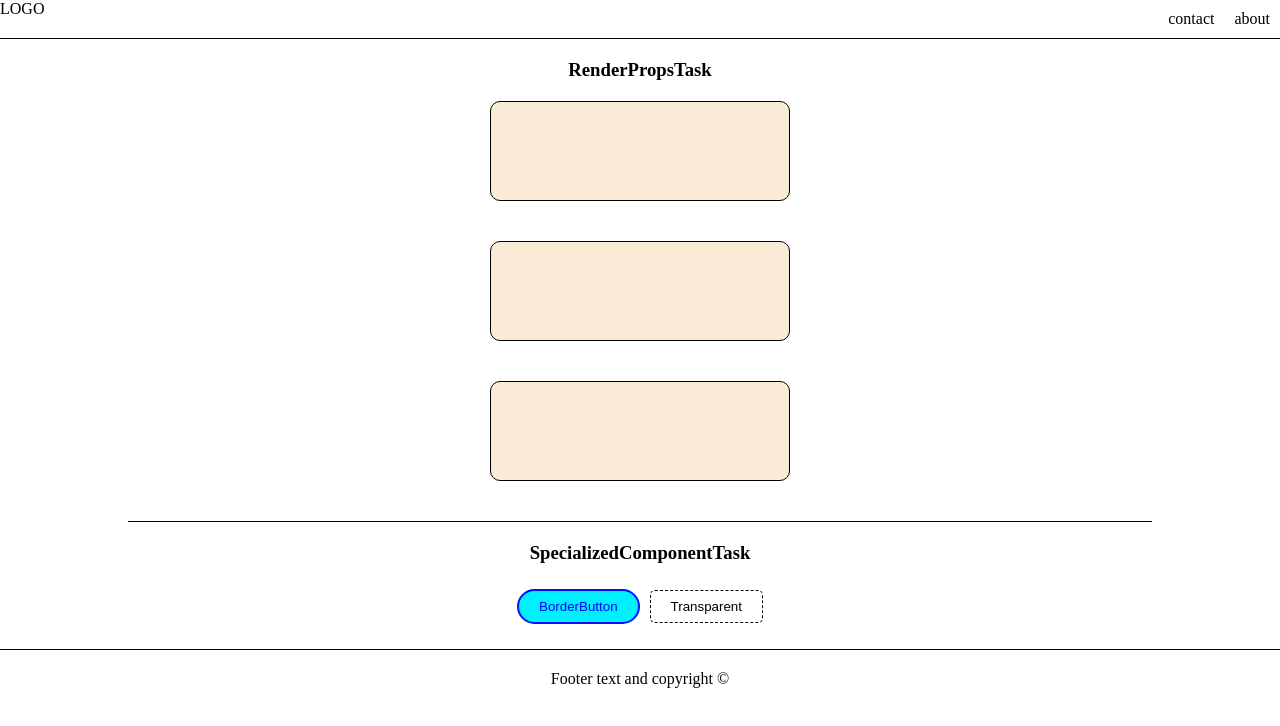
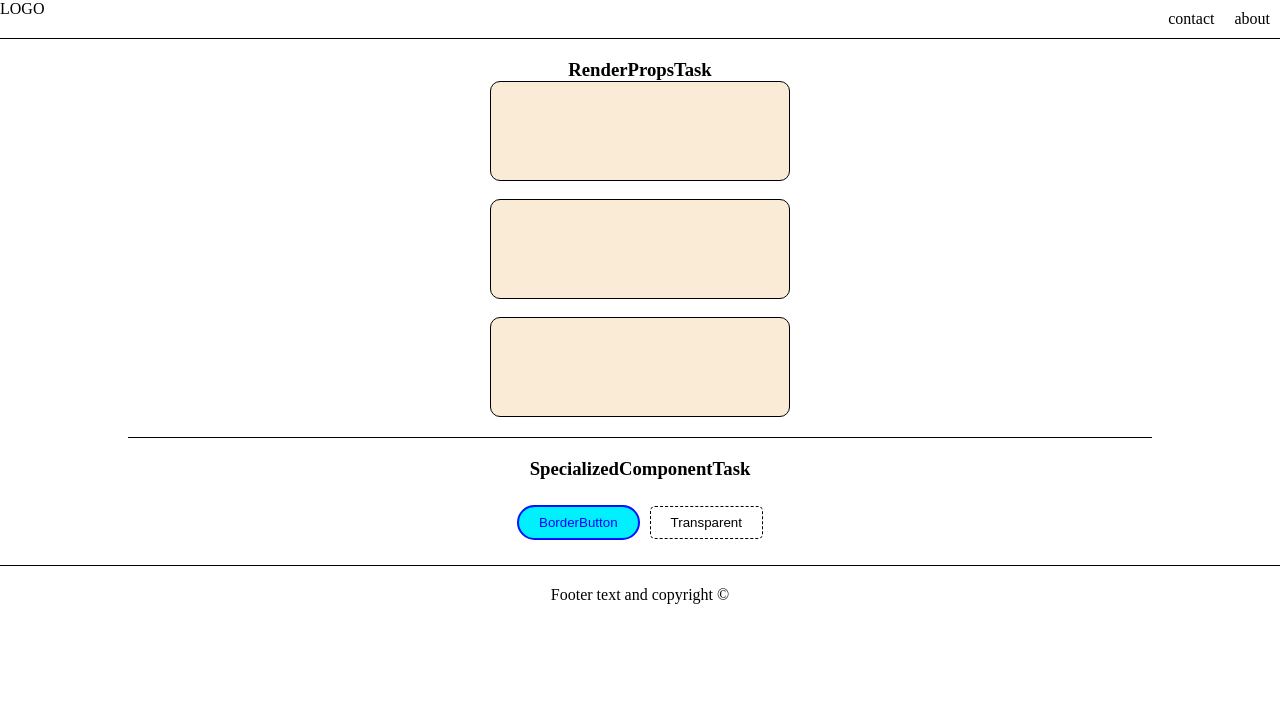
Before and after one commit to tomaszbilka/kn-portfolio, a React (Vite) app: page /contact in a window 1280 px wide. Shown: the top 726 px of the page. Built offline with nearby package versions, Linux system fonts and the light colour scheme.

Commit message:
add floating title to RenderPropsTask

```diff
--- a/src/components/RenderPropsTask/Hover.tsx
+++ b/src/components/RenderPropsTask/Hover.tsx
@@ -1,18 +1,29 @@
 import { ReactNode, useState } from 'react';
 
+type TMouse = {
+  x: number;
+  y: number;
+};
+
 type TProps = {
-  render: (isHover: boolean) => ReactNode;
+  render: (isHover: boolean, position: TMouse) => ReactNode;
 };
 
 const Hover = ({ render }: TProps) => {
-  const [isHover, setIsHoover] = useState(false);
-  const mouseOver = () => setIsHoover(true);
-  const mouseOut = () => setIsHoover(false);
+  const [isHover, setIsHoover] = useState<boolean>(false);
+  const [mousePosition, setMousePosition] = useState<TMouse>({ x: 0, y: 0 });
+
+  const mouseMove = (event: React.MouseEvent<HTMLDivElement>) =>
+    setMousePosition((prev) => ({ ...prev, x: event.clientX, y: event.clientY }));
 
   return (
     // eslint-disable-next-line jsx-a11y/mouse-events-have-key-events
-    <div onMouseOver={mouseOver} onMouseOut={mouseOut}>
-      {render(isHover)}
+    <div
+      onMouseEnter={() => setIsHoover(true)}
+      onMouseLeave={() => setIsHoover(false)}
+      onMouseMove={mouseMove}
+    >
+      {render(isHover, mousePosition)}
     </div>
   );
 };
--- a/src/components/RenderPropsTask/Rectangle.module.css
+++ b/src/components/RenderPropsTask/Rectangle.module.css
@@ -6,7 +6,6 @@
   display: flex;
   height: 100px;
   justify-content: center;
-  margin: 20px 10px;
   width: 300px;
 }
 
--- a/src/components/RenderPropsTask/Rectangle.tsx
+++ b/src/components/RenderPropsTask/Rectangle.tsx
@@ -2,11 +2,26 @@ import styles from './Rectangle.module.css';
 
 type TProps = {
   isHover: boolean;
+  mousePosition: { x: number; y: number };
   title: string;
 };
 
-const Rectangle = ({ isHover, title }: TProps) => {
-  return <div className={styles.rectangle}>{isHover && <p>{title}</p>}</div>;
+const Rectangle = ({ isHover, mousePosition, title }: TProps) => {
+  return (
+    <div className={styles.rectangle}>
+      {isHover && (
+        <p
+          style={{
+            left: mousePosition.x,
+            position: 'absolute',
+            top: mousePosition.y - 12,
+          }}
+        >
+          {title}
+        </p>
+      )}
+    </div>
+  );
 };
 
 export default Rectangle;
--- a/src/components/RenderPropsTask/RenderPropsTask.tsx
+++ b/src/components/RenderPropsTask/RenderPropsTask.tsx
@@ -8,9 +8,23 @@ const RenderPropsTask = () => {
     <section className="container">
       <h3>RenderPropsTask</h3>
       <section className={styles.group}>
-        <Hover render={(hovering) => <Rectangle title="first" isHover={hovering} />} />
-        <Hover render={(hovering) => <Rectangle title="second" isHover={hovering} />} />
-        <Hover render={(hovering) => <Rectangle title="third" isHover={hovering} />} />
+        <Hover
+          render={(hovering, position) => (
+            <Rectangle title="first" isHover={hovering} mousePosition={position} />
+          )}
+        />
+        <br />
+        <Hover
+          render={(hovering, position) => (
+            <Rectangle title="second" isHover={hovering} mousePosition={position} />
+          )}
+        />
+        <br />
+        <Hover
+          render={(hovering, position) => (
+            <Rectangle title="third" isHover={hovering} mousePosition={position} />
+          )}
+        />
       </section>
     </section>
   );
```
